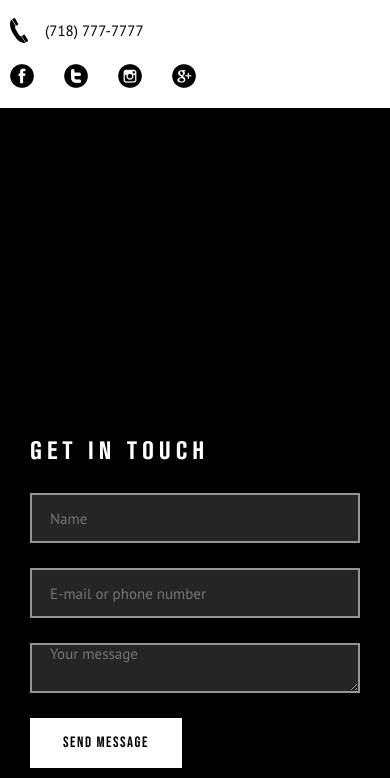
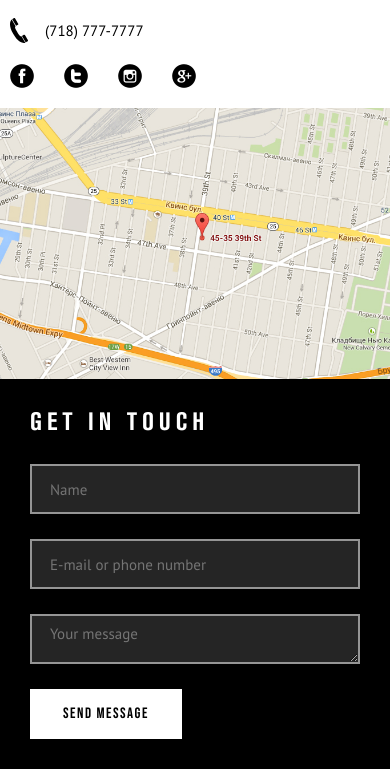
Before and after one commit to ailukyanov/primeone.loc, a website: page index.html in a window 390 px wide. Shown: the part 3510-4288 px from the top of the page. Drawn offline with Linux system fonts and the light colour scheme.

Commit message:
Prime One

```diff
--- a/index.html
+++ b/index.html
@@ -209,7 +209,9 @@
                 </div>
                 <div class="contacts-content">
                     <div class="contacts-content__column">
-                        <div class="contacts-content__map" id="map"></div>
+                        <div class="contacts-content__map" id="map">
+                            <img src="img/jpg/contacts/map.jpg" alt="">
+                        </div>
                     </div>
                     <div class="contacts-content__column">
                         <div class="contacts-content-form">
@@ -222,7 +224,7 @@
                                     <input autocomplete="off" type="text" placeholder="E-mail or phone number" class="input">
                                 </div>
                                 <div class="contacts-content-form-line">
-                                    <textarea autocomplete="off" placeholder="Your message" class="input"></textarea>
+                                    <textarea autocomplete="off" type="text" placeholder="Your message" class="input"></textarea>
                                 </div>
                                 <div class="contacts-content-form-button">
                                     <button type="submit" class="contacts-content-form__btn btn btn--w">Send message</button>
--- a/scss/components/_buttons.scss
+++ b/scss/components/_buttons.scss
@@ -1,4 +1,4 @@
-/*BUTTONS*/
+/*--BUTTONS--*/
 .btn {
   height: 50px;
   line-height: 50px;
@@ -16,3 +16,4 @@
     color: #000;
   }
 }
+/*--*/
--- a/scss/components/_contacts.scss
+++ b/scss/components/_contacts.scss
@@ -65,28 +65,61 @@
     @include flexbox();
     background-color: #000;
 
+    /*--for js
     @media (max-width: $md2+px) {
       display: block;
     }
+    --*/
+
+    /*--for not js--*/
+    @media (max-width: 999px) {
+      flex-direction: column;
+    }
+    /*--*/
 
     &__column {
       flex: 0 0 50%;
+
+      /*--for not js--*/
+      @media (max-width: 1170px) {
+        flex: 1 1 50%;
+      }
+      /*--*/
     }
 
     &__map {
       height: 100%;
 
+      /*--for js
       @media (max-width: $md2+px) {
         height: 300px;
       }
+      --*/
+
+      /*--for not js--*/
+      img {
+
+        @media (max-width: 999px) {
+          width: 100%;
+        }
+      }
+      /*--*/
     }
 
     &-form {
       padding: 55px 60px;
 
+      /*--for js
       @media (max-width: $md2+px) {
         padding: 30px;
       }
+      --*/
+
+      /*--for not js--*/
+      @media (max-width: 999px){
+        padding: 30px;
+      }
+      /*--*/
 
       &__title {
         font-family: "AkzidenzGroteskBQCondensedBold", sans-serif;
@@ -100,15 +133,23 @@
       &-body {
         max-width: 375px;
 
+        /*--for js
         @media (max-width: $md2+px) {
           max-width: none;
         }
+        --*/
+
+        /*--for not js--*/
+        @media (max-width: 999px) {
+          max-width: none;
+        }
+        /*--*/
 
         .input {
           border-radius: 0 !important;
           width: 100%;
           display: block;
-          padding: 0 18px;
+          padding: 9px 18px;
           height: 50px;
           border: 2px solid #959595;
           background-color: #252525;
--- a/scss/components/_footer.scss
+++ b/scss/components/_footer.scss
@@ -37,6 +37,7 @@ footer {
 
       @media (max-width: $md2+px) {
         text-align: center;
+        font-size: 14px;
       }
 
       a {
--- a/scss/components/_header.scss
+++ b/scss/components/_header.scss
@@ -195,7 +195,7 @@ header {
     }
   }
 
-  /*MENU-BURGER*/
+  /*--MENU-BURGER--*/
   .header-menu__icon {
     display: none;
   }
@@ -270,4 +270,5 @@ header {
       top: 18px;
     }
   }
+  /*--*/
 }
```
Also changed, not shown: scss/core/_base.scss (+14 -7 lines), css/main.css, img/jpg/contacts/map.jpg (added), 1 other file.
